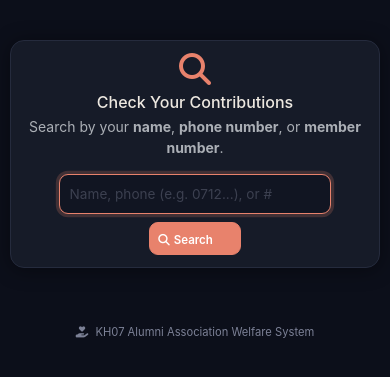
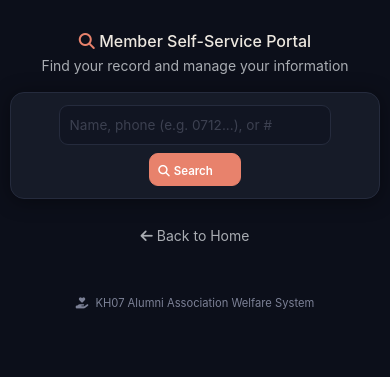
Before and after one commit to jawg-zz/kh07-welfare-fastapi, a FastAPI app: page /portal in a window 390 px wide. Shown: the top 377 px of the page. Run offline with FastAPI, Linux system fonts and the light colour scheme.

Commit message:
Self-service portal: update phone, view causes, suggest cause; landing page CTA

```diff
--- a/app/main.py
+++ b/app/main.py
@@ -163,7 +163,49 @@ async def portal_lookup(request: Request, query: str = Form(""), db: AsyncSessio
         name = c.cause.name
         cause_totals[name] = cause_totals.get(name, 0) + float(c.amount)
 
-    return render("portal.html", request=request, member=member, contributions=contributions, total=total, cause_totals=cause_totals)
+    # Get active causes for portal display
+    active_causes = (await db.execute(
+        select(ContributionCause, func.coalesce(func.sum(Contribution.amount), 0).label("raised"))
+        .outerjoin(Contribution, ContributionCause.id == Contribution.cause_id)
+        .where(ContributionCause.is_active == True)
+        .group_by(ContributionCause.id)
+        .order_by(ContributionCause.name)
+    )).all()
+    cause_list = []
+    for cause, raised in active_causes:
+        target = float(cause.target_amount or 0)
+        cause_list.append({
+            "name": cause.name,
+            "raised": float(raised),
+            "target": target,
+            "progress": (float(raised) / target * 100) if target > 0 else 0,
+        })
+
+    return render("portal.html", request=request, member=member, contributions=contributions,
+                  total=total, cause_totals=cause_totals, causes=cause_list)
+
+
+@app.post("/portal/update-phone")
+async def portal_update_phone(request: Request, member_id: int = Form(...), phone: str = Form(""), db: AsyncSession = Depends(get_db)):
+    member = await db.get(Member, member_id)
+    if not member:
+        return HTMLResponse('<div class="alert alert-danger">Member not found</div>')
+    member.phone_number = phone.strip()
+    await db.commit()
+    return HTMLResponse(f'<div class="alert alert-success"><i class="fas fa-check-circle me-1"></i>Phone updated to <strong>{phone.strip()}</strong></div>')
+
+
+@app.get("/portal/suggest-cause", response_class=HTMLResponse)
+async def portal_suggest_cause(request: Request):
+    return render("portal_suggest.html", request=request)
+
+
+@app.post("/portal/suggest-cause")
+async def portal_suggest_submit(request: Request, name: str = Form(...), reason: str = Form(""), db: AsyncSession = Depends(get_db)):
+    cause = ContributionCause(name=f"[Suggestion] {name.strip()}", is_active=False)
+    db.add(cause)
+    await db.commit()
+    return HTMLResponse(f'<div class="alert alert-success"><i class="fas fa-check-circle me-1"></i>Your suggestion for "<strong>{name.strip()}</strong>" has been submitted for admin review.</div>')
 
 
 # Dashboard (requires auth)
--- a/app/templates/portal.html
+++ b/app/templates/portal.html
@@ -2,16 +2,18 @@
 {% block title %}Member Portal — KH07 Welfare{% endblock %}
 {% block content %}
 
-<div class="row justify-content-center mt-4">
-    <div class="col-md-7">
+<div class="row justify-content-center mt-3">
+    <div class="col-md-8">
+        <div class="text-center mb-3">
+            <h5 class="mb-1"><i class="fas fa-search" style="color:var(--accent)"></i> Member Self-Service Portal</h5>
+            <p class="text-muted small mb-0">Find your record and manage your information</p>
+        </div>
+
         <div class="card mb-4">
-            <div class="card-body text-center">
-                <i class="fas fa-search" style="font-size:2rem;color:var(--accent);margin-bottom:.5rem;"></i>
-                <h5 class="mb-1">Check Your Contributions</h5>
-                <p class="text-muted small mb-3">Search by your <strong>name</strong>, <strong>phone number</strong>, or <strong>member number</strong>.</p>
+            <div class="card-body">
                 <form hx-post="/portal/lookup" hx-target="#portal-result" hx-swap="innerHTML" class="row g-2 justify-content-center">
                     <div class="col-auto" style="min-width:280px;">
-                        <input type="text" name="query" class="form-control" placeholder="Name, phone (e.g. 0712...), or #" required autofocus>
+                        <input type="text" name="query" class="form-control" placeholder="Name, phone (e.g. 0712...), or #" required>
                     </div>
                     <div class="col-auto">
                         <button type="submit" class="btn btn-accent"><i class="fas fa-search me-1"></i>Search <span class="spinner htmx-indicator"></span></button>
@@ -19,88 +21,129 @@
                 </form>
             </div>
         </div>
+
         <div id="portal-result">
             {% if member %}
-            <div class="card">
-                <div class="card-header d-flex justify-content-between align-items-center flex-wrap gap-2">
-                    <span><i class="fas fa-user me-2" style="color:var(--accent)"></i><strong>{{ member.name }}</strong></span>
-                    <span class="text-muted small">#{{ member.member_number }}{% if member.phone_number %} · {{ member.phone_number }}{% endif %}</span>
+            <!-- ── Member Info Card ── -->
+            <div class="card mb-3">
+                <div class="card-header d-flex justify-content-between align-items-center">
+                    <span><i class="fas fa-user me-2" style="color:var(--accent)"></i>Welcome, {{ member.name }}</span>
+                    <span class="badge badge-active">#{{ member.member_number }}</span>
                 </div>
                 <div class="card-body">
-                    <div class="row text-center mb-3 g-2">
-                        <div class="col-6">
-                            <div class="stat-box" style="background:var(--bg-primary);border:1px solid var(--border);border-radius:8px;padding:.75rem;">
-                                <div class="fw-bold" style="font-size:1.4rem;color:var(--accent);font-family:monospace">KES {{ "{:,.0f}".format(total) }}</div>
-                                <small class="text-muted">Total Contributed</small>
+                    <div class="row g-3">
+                        <div class="col-md-6">
+                            <div class="d-flex align-items-center gap-2 mb-2">
+                                <i class="fas fa-phone" style="color:var(--accent);width:1.2rem"></i>
+                                <span id="phone-display">{{ member.phone_number or 'Not set' }}</span>
+                                <button class="btn btn-link btn-sm p-0 text-muted" onclick="document.getElementById('phone-form').classList.toggle('d-none'); this.classList.toggle('d-none')"><i class="fas fa-edit"></i></button>
                             </div>
+                            <form id="phone-form" class="d-none row g-1" hx-post="/portal/update-phone" hx-target="#phone-result" hx-swap="innerHTML">
+                                <input type="hidden" name="member_id" value="{{ member.id }}">
+                                <div class="col-8">
+                                    <input type="text" name="phone" class="form-control form-control-sm" placeholder="New phone number" value="{{ member.phone_number or '' }}">
                                 </div>
-                        <div class="col-6">
-                            <div class="stat-box" style="background:var(--bg-primary);border:1px solid var(--border);border-radius:8px;padding:.75rem;">
-                                <div class="fw-bold" style="font-size:1.4rem;font-family:monospace">{{ contributions|length }}</div>
-                                <small class="text-muted">Contributions</small>
+                                <div class="col-4">
+                                    <button type="submit" class="btn btn-accent btn-sm w-100">Save</button>
+                                </div>
+                                <div id="phone-result" class="col-12"></div>
+                            </form>
+                        </div>
+                        <div class="col-md-6 text-md-end">
+                            <div class="small text-muted">Total Contributed</div>
+                            <div class="fw-bold" style="font-size:1.3rem;color:var(--accent);font-family:monospace">KES {{ "{:,.0f}".format(total) }}</div>
+                        </div>
                     </div>
                 </div>
             </div>
 
-                    {% if cause_totals %}
-                    <div style="background:var(--bg-primary);border:1px solid var(--border);border-radius:8px;padding:.75rem;margin-bottom:1rem;">
-                        {% for name, amt in cause_totals.items() %}
-                        <div class="d-flex justify-content-between py-1" style="border-bottom:1px solid var(--border);">
-                            <span class="small">{{ name }}</span>
-                            <span class="fw-bold small" style="font-family:monospace">KES {{ "{:,.0f}".format(amt) }}</span>
+            <!-- ── Active Causes ── -->
+            {% if causes %}
+            <div class="card mb-3">
+                <div class="card-header"><i class="fas fa-hand-holding-heart me-2" style="color:var(--success)"></i>Active Welfare Causes</div>
+                <div class="card-body">
+                    <div class="row g-2">
+                        {% for cause in causes %}
+                        <div class="col-md-6">
+                            <div class="p-2 rounded" style="background:var(--bg-nav);border:1px solid var(--border-light)">
+                                <div class="d-flex justify-content-between mb-1">
+                                    <span class="small fw-bold">{{ cause.name|truncate(30) }}</span>
+                                    <span class="small text-muted">KES {{ "{:,.0f}".format(cause.raised) }}{% if cause.target > 0 %} / KES {{ "{:,.0f}".format(cause.target) }}{% endif %}</span>
+                                </div>
+                                <div class="progress-thin">
+                                <div class="progress-bar {% if cause.progress >= 100 %}bg-success{% endif %}" style="width:{% if cause.progress > 100 %}100{% else %}{{ cause.progress }}{% endif %}%"></div>
+                                </div>
+                            </div>
                         </div>
                         {% endfor %}
-                        <div class="d-flex justify-content-between py-1 fw-bold">
-                            <span>Total</span>
-                            <span style="color:var(--accent);font-family:monospace">KES {{ "{:,.0f}".format(total) }}</span>
+                    </div>
                 </div>
             </div>
             {% endif %}
 
+            <!-- ── Per-Cause Breakdown ── -->
+            {% if cause_totals %}
+            <div class="card mb-3">
+                <div class="card-header"><i class="fas fa-chart-pie me-2" style="color:var(--warning)"></i>Your Contributions by Cause</div>
+                <div class="card-body">
+                    {% for name, amount in cause_totals.items() %}
+                    <div class="summary-row">
+                        <span>{{ name }}</span>
+                        <span class="fw-bold" style="color:var(--success);font-family:monospace">KES {{ "{:,.0f}".format(amount) }}</span>
+                    </div>
+                    {% endfor %}
+                </div>
+            </div>
+            {% endif %}
+
+            <!-- ── Contribution History ── -->
             {% if contributions %}
+            <div class="card mb-3">
+                <div class="card-header d-flex justify-content-between align-items-center">
+                    <span><i class="fas fa-receipt me-2" style="color:var(--info)"></i>Contribution History</span>
+                    <a href="/members/{{ member.id }}/statement" class="btn btn-outline-accent btn-sm" target="_blank"><i class="fas fa-print me-1"></i>Statement</a>
+                </div>
+                <div class="card-body p-0">
                     <div class="table-responsive-custom">
-                        <table class="table table-sm mb-0">
+                        <table class="table table-hover mb-0">
                             <thead><tr>
-                                <th>Date</th>
+                                <th class="ps-3">Date</th>
                                 <th>Cause</th>
                                 <th class="text-end">Amount</th>
                                 <th>Method</th>
-                                <th></th>
+                                <th class="pe-3">Receipt</th>
                             </tr></thead>
                             <tbody>
                                 {% for c in contributions %}
                                 <tr>
-                                    <td class="text-nowrap">{{ c.date_paid }}</td>
+                                    <td class="ps-3">{{ c.date_paid }}</td>
                                     <td>{{ c.cause.name }}</td>
-                                    <td class="text-end text-nowrap" style="font-family:monospace">KES {{ "{:,.0f}".format(c.amount) }}</td>
+                                    <td class="text-end fw-bold" style="font-family:monospace;color:var(--success)">KES {{ "{:,.0f}".format(c.amount) }}</td>
                                     <td><span class="small" style="text-transform:uppercase;">{{ c.payment_method }}</span></td>
-                                    <td class="text-end"><a href="/receipt/{{ c.id }}" class="text-muted small" target="_blank" title="Receipt"><i class="fas fa-receipt"></i></a></td>
+                                    <td class="pe-3">
+                                        <a href="/receipt/{{ c.id }}" class="text-muted small me-1" target="_blank" title="Receipt"><i class="fas fa-receipt"></i></a>
+                                        <a href="/receipt/{{ c.id }}/pdf" class="text-muted small" target="_blank" title="PDF"><i class="fas fa-file-pdf"></i></a>
+                                    </td>
                                 </tr>
                                 {% endfor %}
                             </tbody>
                         </table>
                     </div>
-                    <div class="mt-3 d-flex gap-2">
-                        <button class="btn btn-outline-accent btn-sm flex-grow-1" onclick="window.print()"><i class="fas fa-print me-1"></i>Print Statement</button>
-                        <a href="/portal" class="btn btn-outline-accent btn-sm"><i class="fas fa-search me-1"></i>New Search</a>
-                    </div>
-                    {% else %}
-                    <div class="text-center text-muted py-3">No contributions recorded</div>
-                    {% endif %}
                 </div>
             </div>
             {% endif %}
+
+            <!-- ── Quick Actions ── -->
+            <div class="d-flex gap-2 justify-content-center mb-4">
+                <a href="/portal/suggest-cause" class="btn btn-outline-accent btn-sm"><i class="fas fa-lightbulb me-1"></i>Suggest a Cause</a>
+                <button onclick="document.getElementById('portal-result').innerHTML='';document.querySelector('input[name=query]').value='';document.querySelector('input[name=query]').focus()" class="btn btn-outline-accent btn-sm"><i class="fas fa-redo me-1"></i>New Search</button>
+            </div>
+            {% endif %}
+        </div>
+
+        <div class="text-center mb-3">
+            <a href="/" class="text-muted small"><i class="fas fa-arrow-left me-1"></i>Back to Home</a>
         </div>
     </div>
 </div>
-
-<style>
-@media print {
-    .navbar, .footer, .btn-outline-accent, form { display: none !important; }
-    .card { border: none !important; box-shadow: none !important; }
-    body { background: #fff !important; color: #000 !important; }
-    .text-muted { color: #666 !important; }
-}
-.stat-box .value { line-height: 1.2; }
-</style>
 {% endblock %}
```
Also changed, not shown: app/templates/landing.html (+24 -4 lines), app/templates/portal_suggest.html (added, +29 -0 lines). Lines whose indentation alone changed are shown as unchanged.
